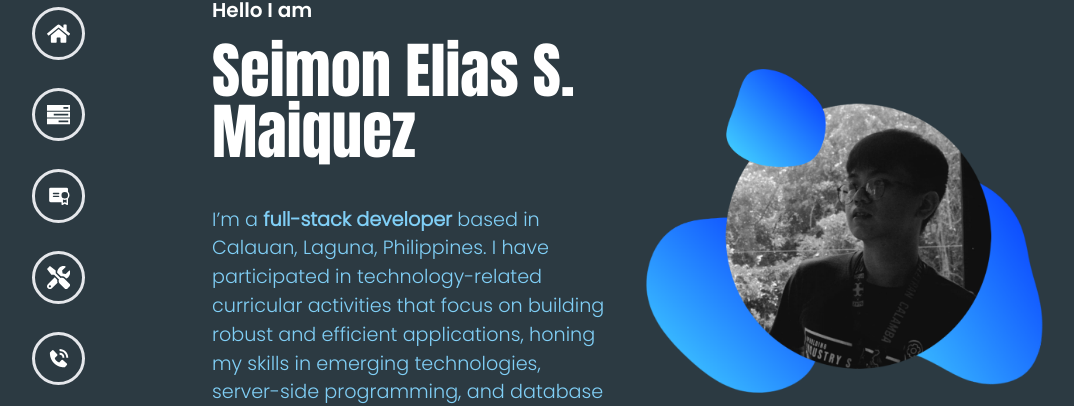
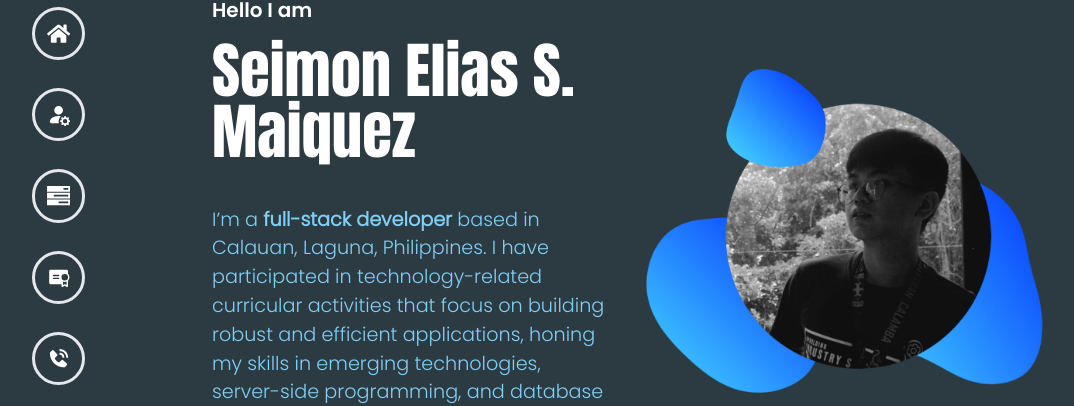
Before and after one commit to FumI4096/Portfolio, a React (Vite) app: page / in a window 1280 px wide. Shown: the part 204-610 px from the top of the page, without its empty margins (12-1086 px from the left). Built offline with nearby package versions, Linux system fonts and the light colour scheme.

Commit message:
refactor: add experience tab and commented the services tab

```diff
--- a/client/src/components/Nav.tsx
+++ b/client/src/components/Nav.tsx
@@ -3,6 +3,7 @@ import { GrTasks } from "react-icons/gr";
 import { PiCertificateFill } from "react-icons/pi";
 import { FaTools } from "react-icons/fa";
 import { BiSolidPhoneCall } from "react-icons/bi";
+import { BsPersonFillGear } from "react-icons/bs";
 function scrollSection(section: string){
     window.location.href = section
 }
@@ -35,6 +36,15 @@ export default function Nav(){
                 </div>
             </a>
             <a
+                onClick={() => scrollSection("/#experience")}
+                className="group cursor-pointer relative max-lg:flex max-lg:flex-col-reverse max-lg:items-center max-lg:gap-1.5"
+            >
+                <span className="hidden opacity-0 absolute left-3 text-0 px-11 top-[50%] -translate-y-[50%] text-white font-poppins-medium lg:group-hover:block lg:group-hover:animate-nav-display max-lg:static max-lg:block max-lg:opacity-100 max-lg:p-0 max-lg:text-[0.80rem] max-md:text-[0.70rem] max-sm:text-[0.60rem]">Experiences</span>
+                <div className="p-3 rounded-full border-3 flex justify-center items-center transition xl:group-hover:bg-white max-lg:border-none">
+                    <BsPersonFillGear className="text-[1.45rem] text-white transition xl:group-hover:text-primary-gray-2"/>
+                </div>
+            </a>
+            <a
                 onClick={() => scrollSection("/#projects")}
                 className="group cursor-pointer relative max-lg:flex max-lg:flex-col-reverse max-lg:items-center max-lg:gap-1.5"
             >
@@ -52,7 +62,7 @@ export default function Nav(){
                     <PiCertificateFill className="text-[1.45rem] text-white transition xl:group-hover:text-primary-gray-2"/>
                 </div>
             </a>
-            <a
+            {/* <a
                 onClick={() => scrollSection("/#services")}
                 className="group cursor-pointer relative max-lg:flex max-lg:flex-col-reverse max-lg:items-center max-lg:gap-1.5"
             >
@@ -60,7 +70,7 @@ export default function Nav(){
                 <div className="p-3 rounded-full border-3 flex justify-center items-center transition lg:group-hover:bg-white max-lg:border-none">
                     <FaTools className="text-[1.45rem] text-white transition lg:group-hover:text-primary-gray-2"/>
                 </div>
-            </a>
+            </a> */}
             <a
                 onClick={() => scrollSection("/#contacts")}
                 className="group cursor-pointer relative max-lg:flex max-lg:flex-col-reverse max-lg:items-center max-lg:gap-1.5"
```
